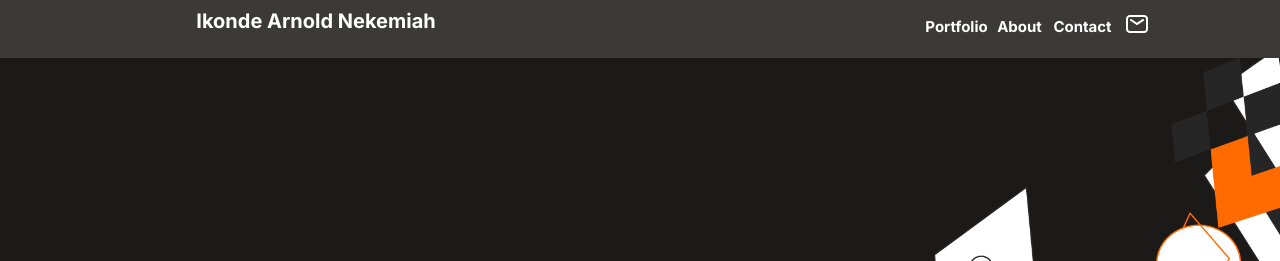
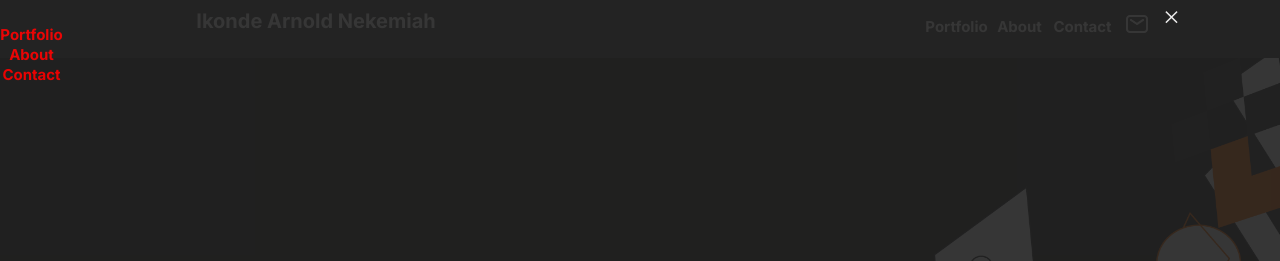
Before and after one commit to arnoldnekemiah/portfolio-new, a website: page index.html in a window 1280 px wide. Shown: the top 261 px of the page. Drawn offline with Linux system fonts and the light colour scheme.

Commit message:
Created Menu branch

```diff
--- a/index.html
+++ b/index.html
@@ -20,6 +20,14 @@
                 <li><a href="#Portfolio">Portfolio</a></li>
                 <li><a href="#About-myself">About</a></li>
                 <li><a href="#Contact">Contact</a></li>
+              </ul>
+            </div>
+            <div class="menu-popup">
+              <span class="close">&times;</span>
+              <ul class="mobile_specific-links">
+                <li class="nav-link"><a href="#Portfolio">Portfolio</a></li>
+                <li class="nav-link"><a href="#About-myself">About</a></li>
+                <li class="nav-link"><a href="#Contact">Contact</a></li>
               </ul>
             </div>
             <div class="mail"></div>
--- a/style.css
+++ b/style.css
@@ -14,6 +14,7 @@ header {
   padding: 25px;
   width: 375px;
   margin: auto;
+  position: relative;
 }
 
 #logo {
@@ -30,6 +31,42 @@ header {
   display: none;
 }
 
+.close{
+  position: absolute;
+  top: 0;
+  right: 100px;
+  z-index: 999;
+  font-size: 30px;
+  color: #fff;
+}
+
+.menu-popup{
+  position: absolute;
+  width: 100vw;
+  height: 100vh;
+  background-color: #212121;
+  top: 0;
+  bottom: 0;
+  left: 0;
+  right: 0;
+  opacity: 0.9;
+  z-index: 999;
+  display: flex;
+  flex-direction: column;
+}
+
+.menu-popup .mobile_specific-links{
+  display: flex;
+  flex-direction: column;
+
+}
+
+.menu-popup .mobile_specific-links .nav-link a{
+  display: flex;
+
+  color: red;
+
+}
 /* headline section */
 .headline {
   background: #1c1a19;
```
